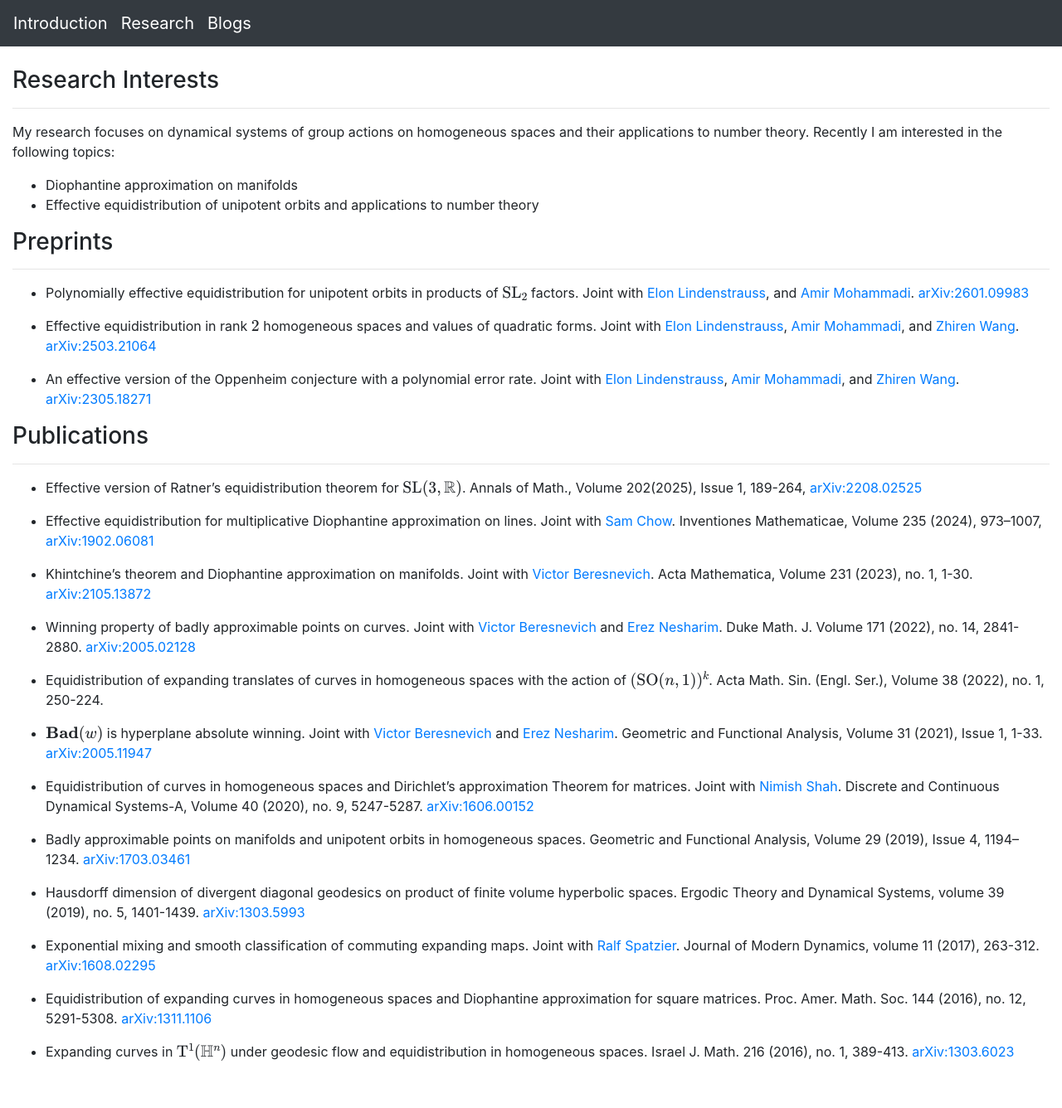
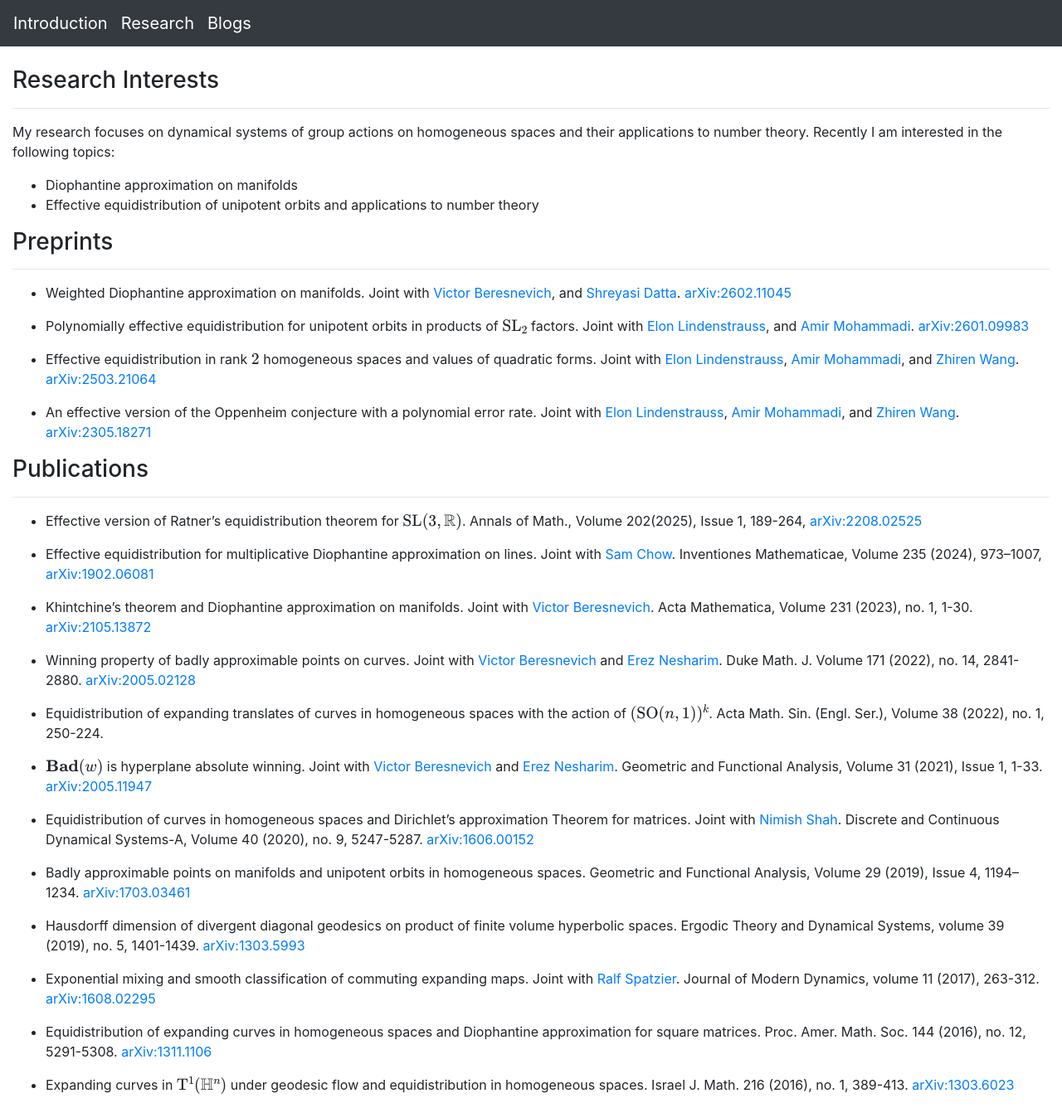
Before and after one commit to lively-cat-lover/lively-cat-lover.github.io, a Jekyll site: the page built from research.md, in a window 1280 px wide. Shown: the whole page at 83% size. Built offline with Jekyll 4.4.1, drawn with Linux system fonts in a browser that asks for light colours; formulas are drawn with MathJax 3; our own code applies the rules of GitHub Pages for plain Markdown files; before the commit the page ends 1296 px from its top, so only the background shows below that.

Commit message:
Update research.md

```diff
--- a/research.md
+++ b/research.md
@@ -13,6 +13,8 @@ My research focuses on dynamical systems of group actions on homogeneous spaces
 
 ### Preprints
 ---
+
+- Weighted Diophantine approximation on manifolds. Joint with [Victor Beresnevich](https://www.york.ac.uk/maths/people/victor-beresnevich/), and [Shreyasi Datta](https://sites.google.com/view/shreyasidatta/home). [arXiv:2602.11045](https://arxiv.org/abs/2602.11045)
 
 - Polynomially effective equidistribution for unipotent orbits in products of $\mathrm{SL}_2$ factors. Joint with [Elon Lindenstrauss](http://www.ma.huji.ac.il/~elon/), and [Amir Mohammadi](https://math.berkeley.edu/~amirmo/). [arXiv:2601.09983](https://arxiv.org/abs/2601.09983)
 
```
